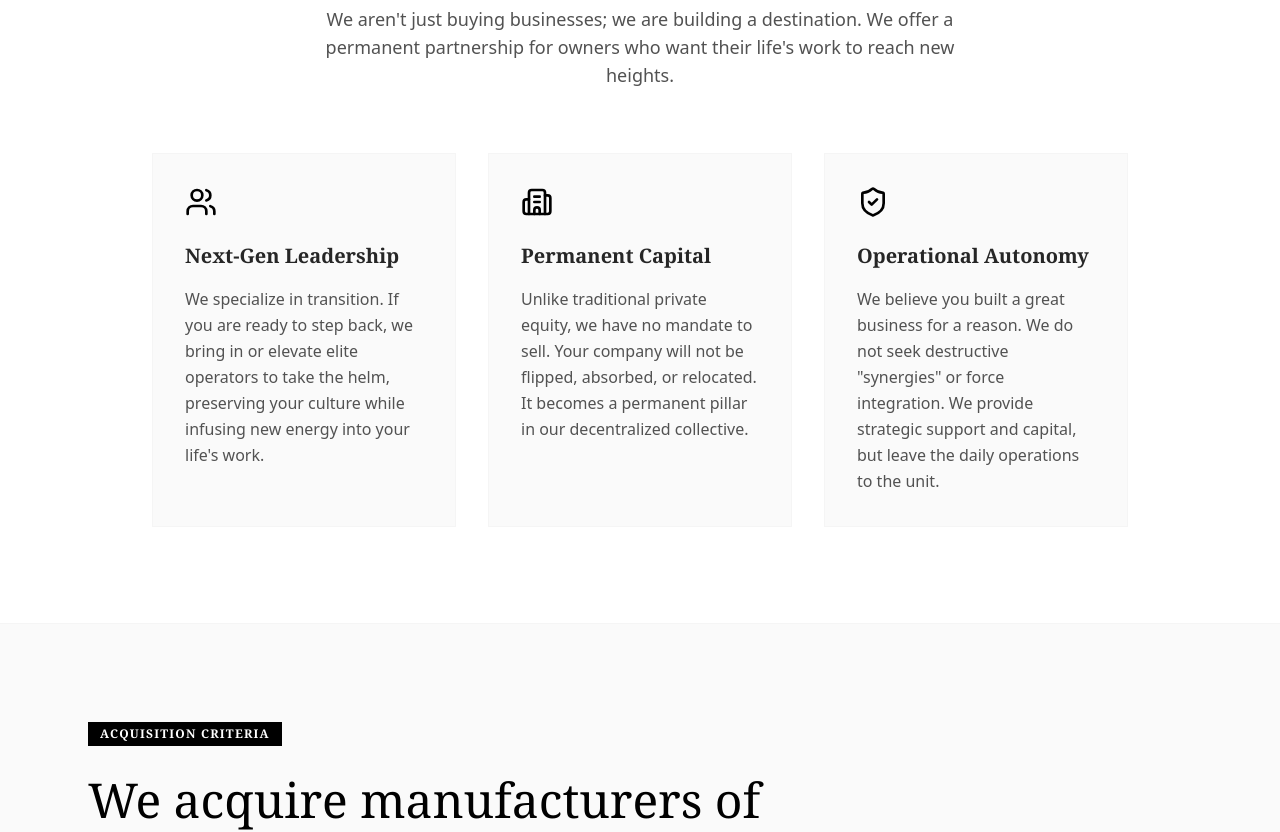
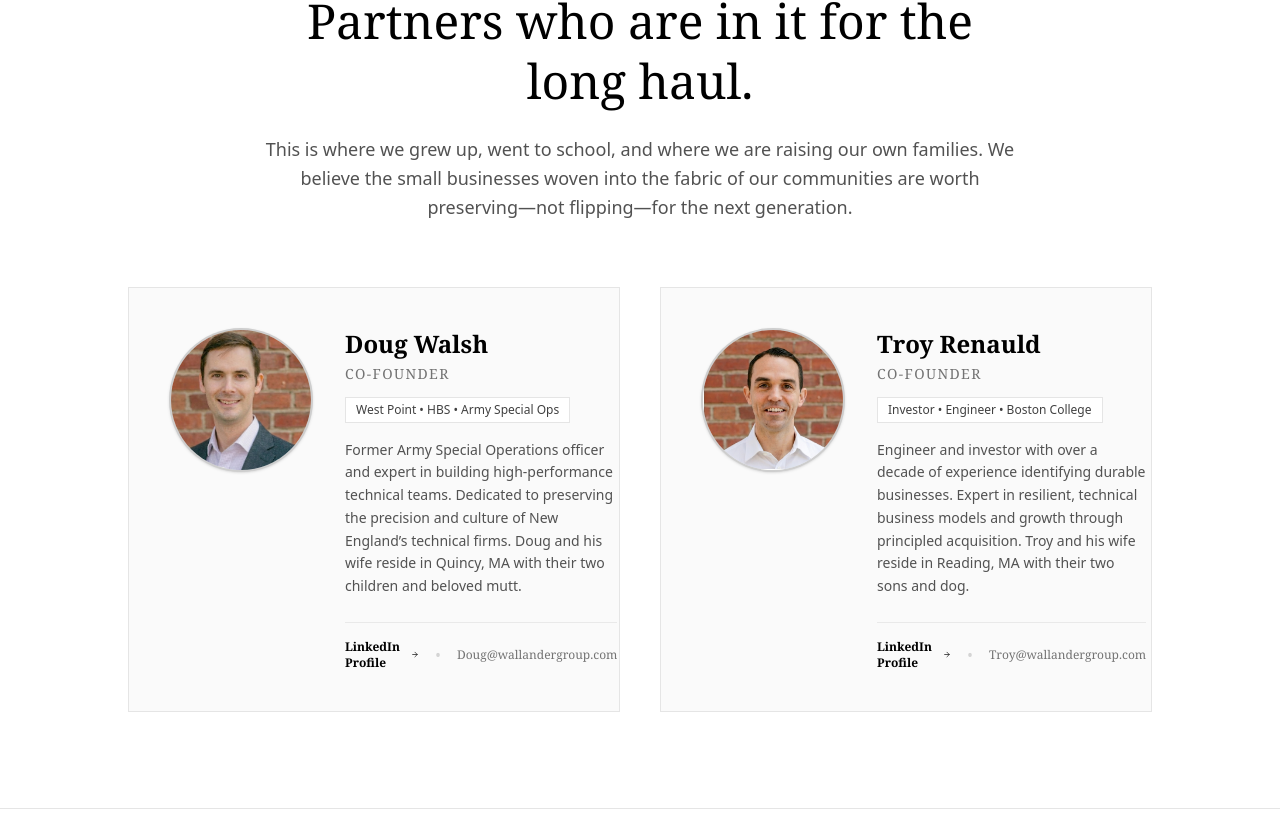
Before and after one commit to douglasnwalsh-max/wallander-group, a React (Vite) app: page / in a window 1280 px wide. Shown: the part 2287-3119 px from the top of the page. Built offline with nearby package versions, Linux system fonts and the light colour scheme.

Commit message:
Add About Us leadership section with founder bios and headshots

```diff
--- a/src/App2.jsx
+++ b/src/App2.jsx
@@ -427,6 +427,103 @@ const Home = () => {
         </div>
       </section>
 
+      {/* About Us / Leadership Section */}
+      <section id="about" className="py-24 bg-white border-b border-neutral-200">
+        <div className="container mx-auto px-6 max-w-6xl">
+          <div className="mb-16 text-center max-w-3xl mx-auto">
+            <div className="inline-block px-3 py-1 bg-black text-white text-xs font-bold tracking-widest uppercase mb-6 font-serif">
+              Leadership & Stewardship
+            </div>
+            <h2 className="text-3xl md:text-5xl font-serif text-black leading-tight mb-6">
+              Partners who are in it for the long haul.
+            </h2>
+            <p className="text-lg text-neutral-600 font-light leading-relaxed">
+              This is where we grew up, went to school, and where we are raising our own families. We believe the small businesses woven into the fabric of our communities are worth preserving—not flipping—for the next generation.
+            </p>
+          </div>
+
+          <div className="grid md:grid-cols-2 gap-10 max-w-5xl mx-auto">
+            {/* Doug Walsh */}
+            <div className="bg-neutral-50 border border-neutral-200 p-8 md:p-10 flex flex-col sm:flex-row gap-8 items-center sm:items-start hover:border-black transition-all hover:shadow-sm">
+              <div className="w-32 h-32 md:w-36 md:h-36 shrink-0 rounded-full overflow-hidden border-2 border-black/10 shadow-sm bg-neutral-200">
+                <img
+                  src="/images/doug-walsh.jpg"
+                  alt="Doug Walsh"
+                  className="w-full h-full object-cover object-top"
+                />
+              </div>
+              <div className="flex-1 text-center sm:text-left">
+                <h3 className="text-2xl font-serif font-bold text-black mb-1">Doug Walsh</h3>
+                <div className="text-sm font-serif text-neutral-500 uppercase tracking-widest mb-3">Co-Founder</div>
+                <div className="inline-block bg-white border border-neutral-200 px-2.5 py-1 text-xs text-neutral-700 font-medium mb-4">
+                  West Point • HBS • Army Special Ops
+                </div>
+                <p className="text-neutral-600 font-light leading-relaxed text-sm mb-6">
+                  Former Army Special Operations officer and expert in building high-performance technical teams. Dedicated to preserving the precision and culture of New England’s technical firms. Doug and his wife reside in Quincy, MA with their two children and beloved mutt.
+                </p>
+                <div className="flex items-center justify-center sm:justify-start gap-4 pt-4 border-t border-neutral-200/80">
+                  <a
+                    href="https://www.linkedin.com/in/douglas-walsh/"
+                    target="_blank"
+                    rel="noopener noreferrer"
+                    className="inline-flex items-center gap-1.5 text-xs font-serif font-bold text-black hover:text-neutral-600 transition-colors"
+                  >
+                    <span>LinkedIn Profile</span>
+                    <ArrowRight size={13} />
+                  </a>
+                  <span className="text-neutral-300">•</span>
+                  <a
+                    href="mailto:Doug@wallandergroup.com"
+                    className="text-xs font-serif text-neutral-500 hover:text-black transition-colors"
+                  >
+                    Doug@wallandergroup.com
+                  </a>
+                </div>
+              </div>
+            </div>
+
+            {/* Troy Renauld */}
+            <div className="bg-neutral-50 border border-neutral-200 p-8 md:p-10 flex flex-col sm:flex-row gap-8 items-center sm:items-start hover:border-black transition-all hover:shadow-sm">
+              <div className="w-32 h-32 md:w-36 md:h-36 shrink-0 rounded-full overflow-hidden border-2 border-black/10 shadow-sm bg-neutral-200">
+                <img
+                  src="/images/troy-renauld.jpg"
+                  alt="Troy Renauld"
+                  className="w-full h-full object-cover object-top"
+                />
+              </div>
+              <div className="flex-1 text-center sm:text-left">
+                <h3 className="text-2xl font-serif font-bold text-black mb-1">Troy Renauld</h3>
+                <div className="text-sm font-serif text-neutral-500 uppercase tracking-widest mb-3">Co-Founder</div>
+                <div className="inline-block bg-white border border-neutral-200 px-2.5 py-1 text-xs text-neutral-700 font-medium mb-4">
+                  Investor • Engineer • Boston College
+                </div>
+                <p className="text-neutral-600 font-light leading-relaxed text-sm mb-6">
+                  Engineer and investor with over a decade of experience identifying durable businesses. Expert in resilient, technical business models and growth through principled acquisition. Troy and his wife reside in Reading, MA with their two sons and dog.
+                </p>
+                <div className="flex items-center justify-center sm:justify-start gap-4 pt-4 border-t border-neutral-200/80">
+                  <a
+                    href="https://www.linkedin.com/in/troyr1/"
+                    target="_blank"
+                    rel="noopener noreferrer"
+                    className="inline-flex items-center gap-1.5 text-xs font-serif font-bold text-black hover:text-neutral-600 transition-colors"
+                  >
+                    <span>LinkedIn Profile</span>
+                    <ArrowRight size={13} />
+                  </a>
+                  <span className="text-neutral-300">•</span>
+                  <a
+                    href="mailto:Troy@wallandergroup.com"
+                    className="text-xs font-serif text-neutral-500 hover:text-black transition-colors"
+                  >
+                    Troy@wallandergroup.com
+                  </a>
+                </div>
+              </div>
+            </div>
+          </div>
+        </div>
+      </section>
+
       {/* For Sellers Section - Re-framed as an Invitation */}
       <section id="sellers" className="py-24 bg-white border-b border-neutral-100">
         <div className="container mx-auto px-6 max-w-5xl">
```
Also changed, not shown: public/images/doug-walsh.jpg (added), public/images/troy-renauld.jpg (added).
